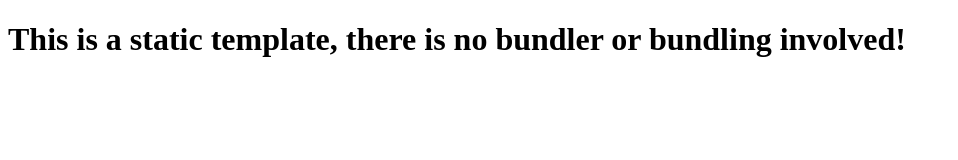
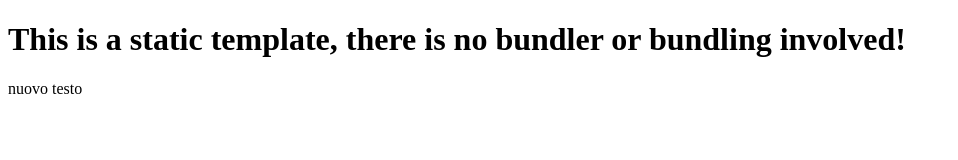
Before and after one commit to rcolonna00/html-test, a website: page index.html in a window 1280 px wide. Shown: the whole page, without its empty margins (0-958 px from the left). Drawn offline with Linux system fonts and the light colour scheme.

Commit message:
nuovo testo prova

```diff
--- a/index.html
+++ b/index.html
@@ -8,5 +8,6 @@
   </head>
   <body>
     <h1>This is a static template, there is no bundler or bundling involved!</h1>
+    <p>nuovo testo</p>
   </body>
 </html>
```
